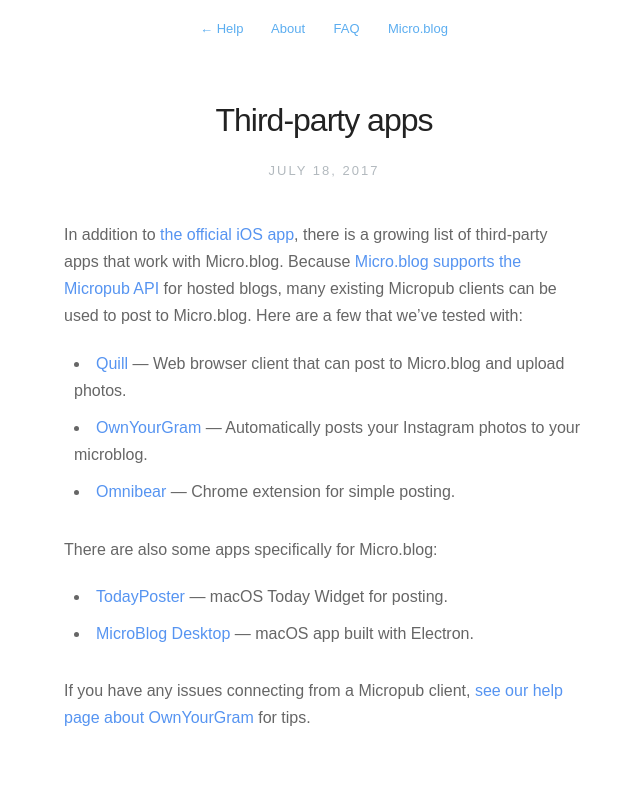
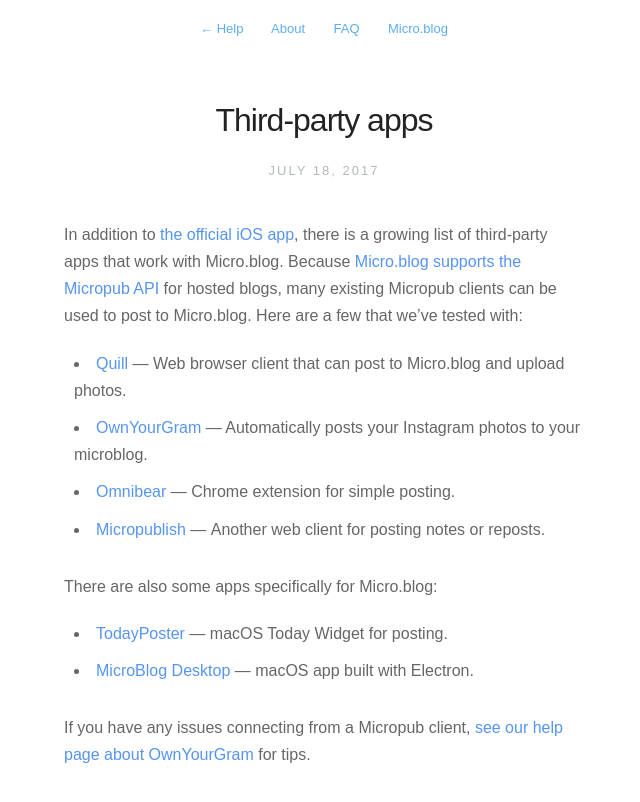
Before and after one commit to microdotblog/help.micro.blog, a Jekyll site: the page built from _posts/2017-07-18-micropub-clients.markdown, in a window 1280 px wide. Shown: the top 802 px of the page, without its empty margins (316-956 px from the left). Built offline with Jekyll 4.4.1, drawn with Linux system fonts in a browser that asks for light colours; nearby versions of some CDN libraries.

Commit message:
Added Micropublish.

```diff
--- a/_posts/2017-07-18-micropub-clients.markdown
+++ b/_posts/2017-07-18-micropub-clients.markdown
@@ -9,6 +9,7 @@
 * [Quill](https://quill.p3k.io/) — Web browser client that can post to Micro.blog and upload photos.
 * [OwnYourGram](http://ownyourgram.com/) — Automatically posts your Instagram photos to your microblog.
 * [Omnibear](https://chrome.google.com/webstore/detail/omnibear/cjieakdeocmiimmphkfhdfbihhncoocn) — Chrome extension for simple posting.
+* [Micropublish](https://micropublish.net/) — Another web client for posting notes or reposts.
 
 There are also some apps specifically for Micro.blog:
 
```
